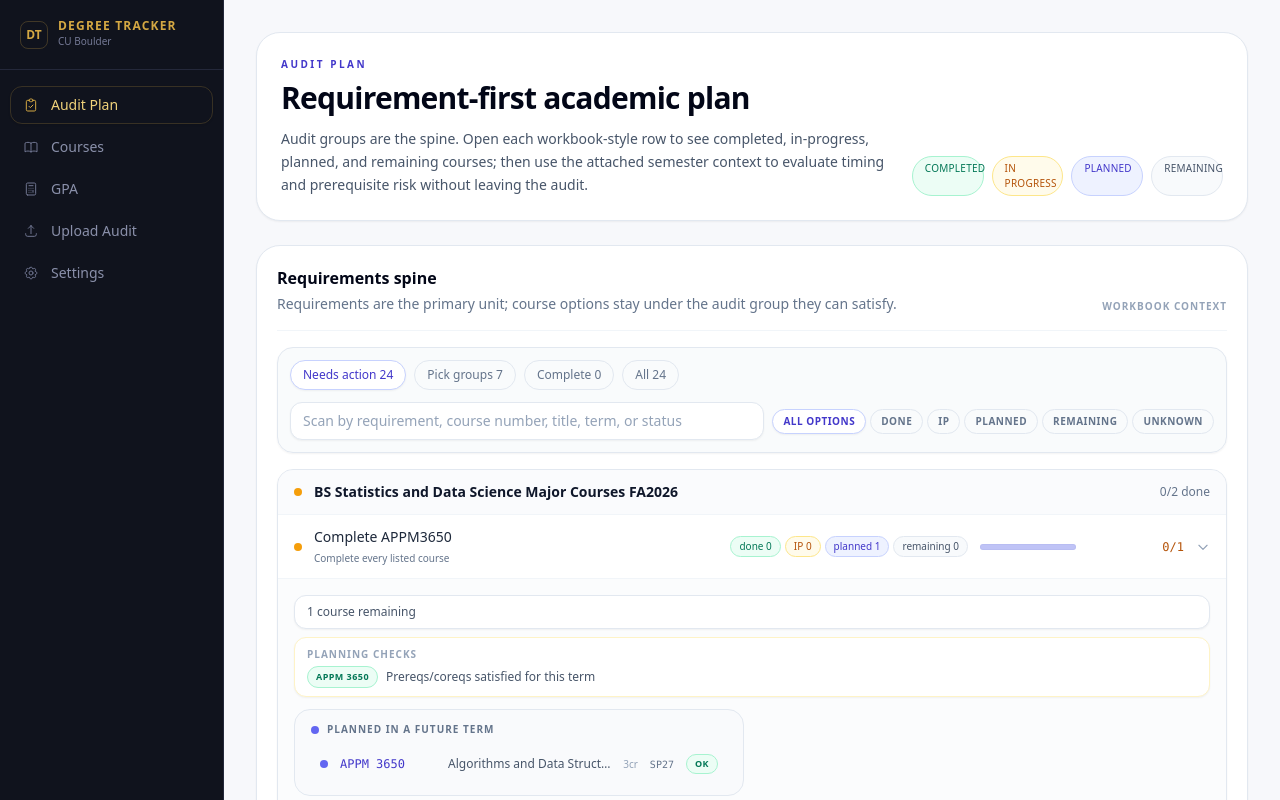
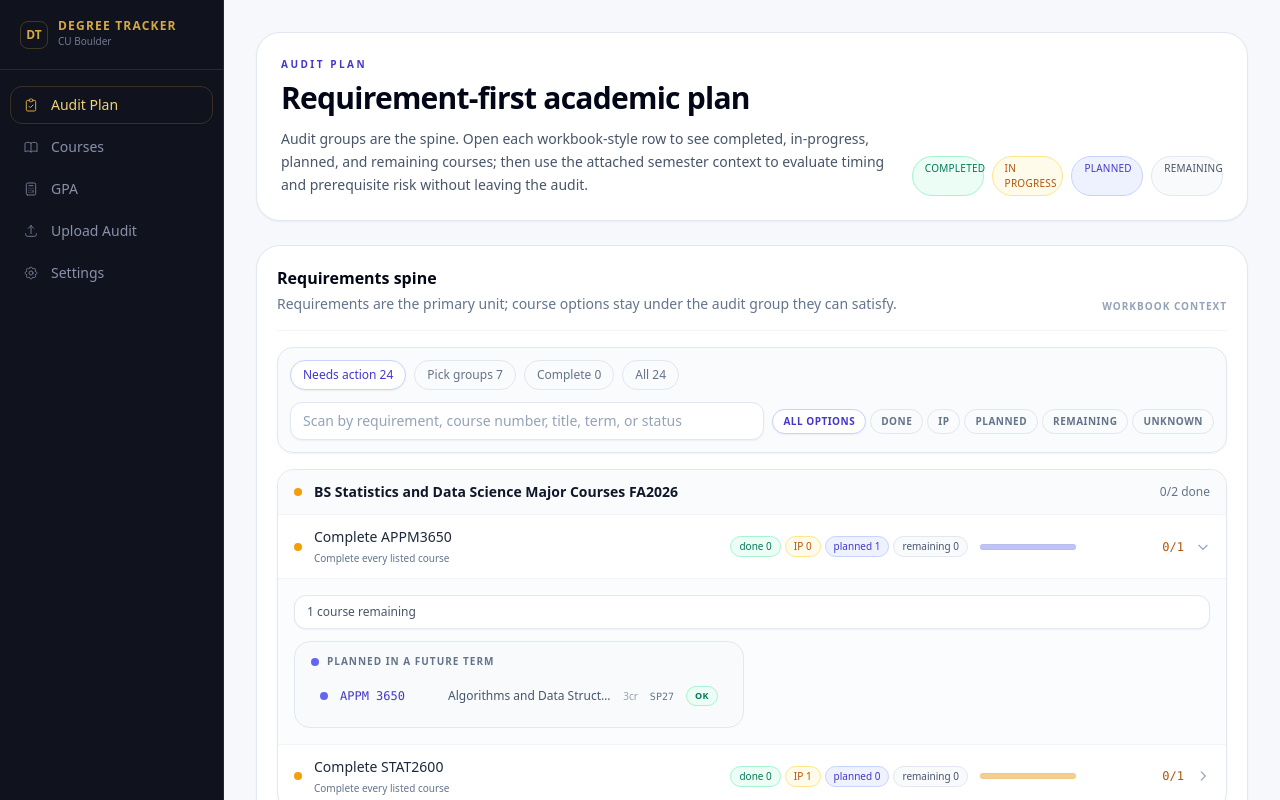
Before and after one commit to 303Devs/Degree_Tracker, a Next.js app: page / in a window 1280 px wide. Both pictures are taken after a click on the button 752 px from the left and 546 px from the top of the page. Shown: the top 800 px of the page. Built offline with nearby package versions, Linux system fonts and the light colour scheme.

Commit message:
Revert "Improve Audit Plan warning readability"
This reverts commit 0a3f8d7d3eec2cddad7e1374fc00483c719d5722.

```diff
--- a/components/RequirementsWorkspace.tsx
+++ b/components/RequirementsWorkspace.tsx
@@ -194,26 +194,11 @@ function GroupRow({ view, onUpdate }: { view: AuditRequirementViewModel; onUpdat
 
       {open && (
         <div className="border-t border-slate-100 bg-slate-50/60 px-4 py-4">
-          <div className="mb-3 space-y-2">
-            <div className="flex items-center justify-between gap-3 rounded-xl border border-slate-200 bg-white px-3 py-2 shadow-sm">
-              <span className="text-xs text-slate-600">{view.remainingLabel}</span>
-              {isPick && group.selectedCourses?.length ? (
-                <button onClick={() => onUpdate(group.id, [])} className="text-xs font-medium text-slate-500 underline transition-colors hover:text-slate-900">clear choices</button>
-              ) : null}
-            </div>
-            {view.warningSummaries.length > 0 && (
-              <div className="rounded-xl border border-amber-100 bg-white px-3 py-2 text-xs text-slate-600 shadow-sm">
-                <div className="mb-1 text-[10px] font-semibold uppercase tracking-widest text-slate-400">Planning checks</div>
-                <ul className="space-y-1">
-                  {view.warningSummaries.map((warning) => (
-                    <li key={`${warning.courseId}-${warning.message}`} className="flex flex-wrap items-center gap-2">
-                      <span className={`rounded-full border px-2 py-0.5 text-[9px] font-semibold uppercase tracking-wider ${warning.severity === "warning" ? "border-amber-200 bg-amber-50 text-amber-700" : warning.severity === "success" ? "border-emerald-200 bg-emerald-50 text-emerald-700" : "border-indigo-200 bg-indigo-50 text-indigo-700"}`}>{warning.courseNumber}</span>
-                      <span>{warning.message}</span>
-                    </li>
-                  ))}
-                </ul>
-              </div>
-            )}
+          <div className="mb-3 flex items-center justify-between gap-3 rounded-xl border border-slate-200 bg-white px-3 py-2 shadow-sm">
+            <span className="text-xs text-slate-600">{view.remainingLabel}</span>
+            {isPick && group.selectedCourses?.length ? (
+              <button onClick={() => onUpdate(group.id, [])} className="text-xs font-medium text-slate-500 underline transition-colors hover:text-slate-900">clear choices</button>
+            ) : null}
           </div>
           <div className="grid gap-4 xl:grid-cols-2">
             <BucketSection title="Completed / eligible options" bucket="completed" options={view.buckets.completed} group={group} onToggle={togglePick} />
--- a/lib/audit-plan-view.ts
+++ b/lib/audit-plan-view.ts
@@ -11,11 +11,6 @@ export interface AuditCourseWarning {
   severity: AuditWarningSeverity;
   message: string;
   missingCourseIds: string[];
-}
-
-export interface AuditWarningSummary extends AuditCourseWarning {
-  courseId: string;
-  courseNumber: string;
 }
 
 export interface AuditCourseOption {
@@ -42,7 +37,6 @@ export interface AuditRequirementViewModel {
   remainingLabel: string;
   buckets: Record<AuditCourseBucket, AuditCourseOption[]>;
   counts: AuditBucketCounts;
-  warningSummaries: AuditWarningSummary[];
   courseOptions: AuditCourseOption[];
   displayRule: string;
 }
@@ -107,7 +101,6 @@ export function buildAuditRequirementViewModels({
       remainingLabel: buildRemainingLabel(progress.completed, progress.total, unit),
       buckets,
       counts: countBuckets(buckets),
-      warningSummaries: buildWarningSummaries(options),
       courseOptions: options,
       displayRule: getDisplayRule(group),
     };
@@ -147,13 +140,7 @@ export function filterAuditRequirementViewModels(
 
     if (filteredOptions.length === 0) return [];
     const buckets = buildBuckets(filteredOptions);
-    return [{
-      ...view,
-      buckets,
-      counts: countBuckets(buckets),
-      warningSummaries: buildWarningSummaries(filteredOptions),
-      courseOptions: filteredOptions,
-    }];
+    return [{ ...view, buckets, counts: countBuckets(buckets), courseOptions: filteredOptions }];
   });
 }
 
@@ -178,19 +165,6 @@ function countBuckets(buckets: Record<AuditCourseBucket, AuditCourseOption[]>):
     remaining: buckets.remaining.length,
     unknown: buckets.unknown.length,
   };
-}
-
-function buildWarningSummaries(options: AuditCourseOption[]): AuditWarningSummary[] {
-  return options.flatMap((option) => {
-    if (!option.warning) return [];
-    return [{
-      courseId: option.courseId,
-      courseNumber: option.courseNumber,
-      severity: option.warning.severity,
-      message: option.warning.message,
-      missingCourseIds: option.warning.missingCourseIds,
-    }];
-  });
 }
 
 function normalizeSearch(value: string): string {
```
Also changed, not shown: 1 other file (tests, documents, lock files or other folders).
